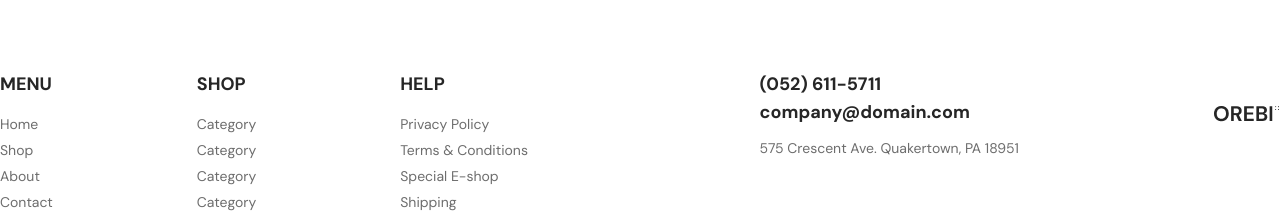
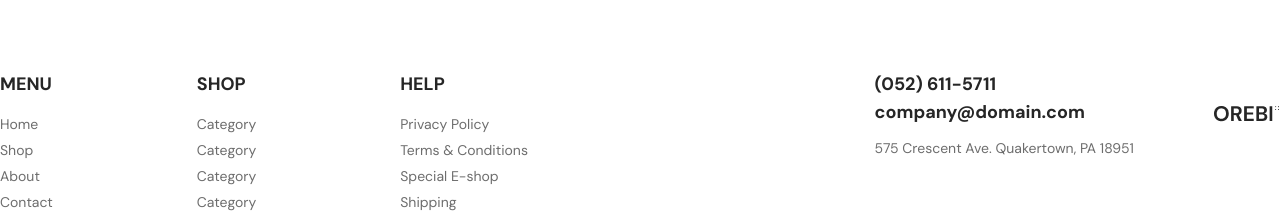
Before and after one commit to Rodro-Kumar/Eco, a React (Vite) app: page / in a window 1280 px wide. Shown: the part 3890-4103 px from the top of the page. Built offline with nearby package versions, Linux system fonts and the light colour scheme.

Commit message:
modified

```diff
--- a/src/Common/Footer.jsx
+++ b/src/Common/Footer.jsx
@@ -8,8 +8,11 @@ const Footer = () => {
     <>
       <div className="py-14">
         <div className="container">
-          <div className="flex  items-start justify-center flex-col sm:justify-between sm:flex-col md:flex-row">
-            <div className="flex justify-between sm:w-full md:w-auto gap-x-10 pb-8 sm:gap-x-36">
+          <div className="flex  items-start justify-center flex-col sm:justify-between sm:flex-col md:flex-row px-4 md:px-4 lg:px-0">
+            <div
+              className="flex justify-between sm:w-full md:w-auto gap-x-10 md:gap-x-14 lg:gap-x-36
+             pb-8 sm:gap-x-36"
+            >
               <FooterItem
                 title={"MENU"}
                 allitem={["Home", "Shop", "About", "Contact", "Journal"]}
@@ -35,7 +38,7 @@ const Footer = () => {
                 ]}
               />
             </div>
-            <div className="flex items-center justify-between md:gap-x-[195px] w-full md:w-auto">
+            <div className="flex items-center justify-between md:gap-x-[15px] lg:gap-x-[80px] w-full md:w-auto">
               <div className="pb-8 sm:pb-8 md:pb-0">
                 <div className="text-[#262626] font-DMsans font-bold text-lg text-left">
                   <a href="tel:(052) 611-5711">(052) 611-5711</a>
```
